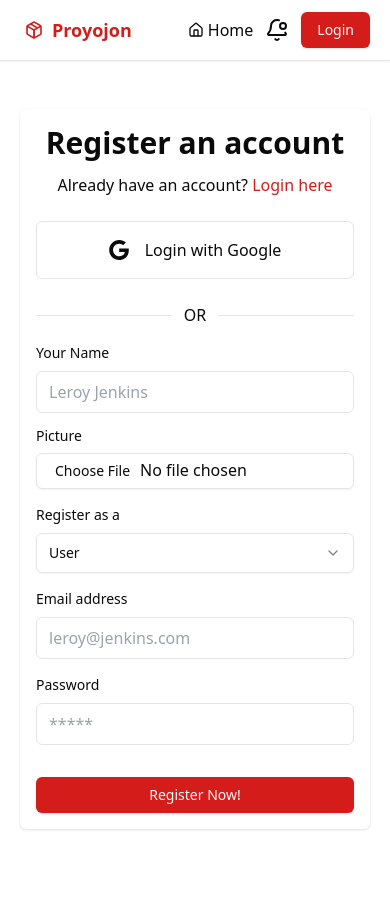
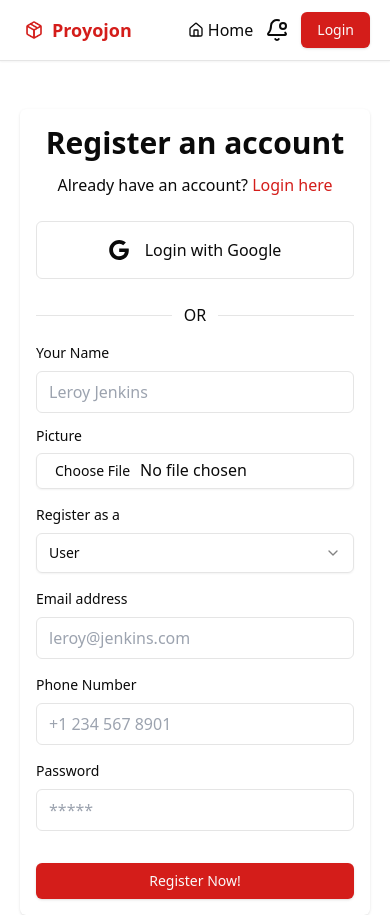
Before and after one commit to Durjoy96/parcel-management-client-side, a React (Vite) app: page /register in a window 390 px wide. Before the commit the page ends 844 px from the top, so only its background shows below. Built offline with nearby package versions, Linux system fonts and the light colour scheme; no server answers.

Commit message:
add phone number input field to registration form

```diff
--- a/src/pages/Auth/Register/Register.jsx
+++ b/src/pages/Auth/Register/Register.jsx
@@ -58,6 +58,7 @@ const Register = () => {
       email: data.email,
       role: data.role,
       photo_url: imageUrl,
+      phone_number: data.phoneNumber,
     };
 
     await useAxios
@@ -169,6 +170,21 @@ const Register = () => {
                 )}
               </div>
               <div className="space-y-2">
+                <label htmlFor="phoneNumber" className="block text-sm">
+                  Phone Number
+                </label>
+                <input
+                  type="tel"
+                  name="phoneNumber"
+                  {...register("phoneNumber", { required: true })}
+                  placeholder="+1 234 567 8901"
+                  className="w-full px-3 py-2 border rounded-md dark:border-none dark:bg-[#4e4e4e] dark:text-white/60"
+                />
+                {errors.phoneNumber && (
+                  <span className="text-red-500">This field is required</span>
+                )}
+              </div>
+              <div className="space-y-2">
                 <div className="flex justify-between">
                   <label htmlFor="password" className="text-sm">
                     Password
```
